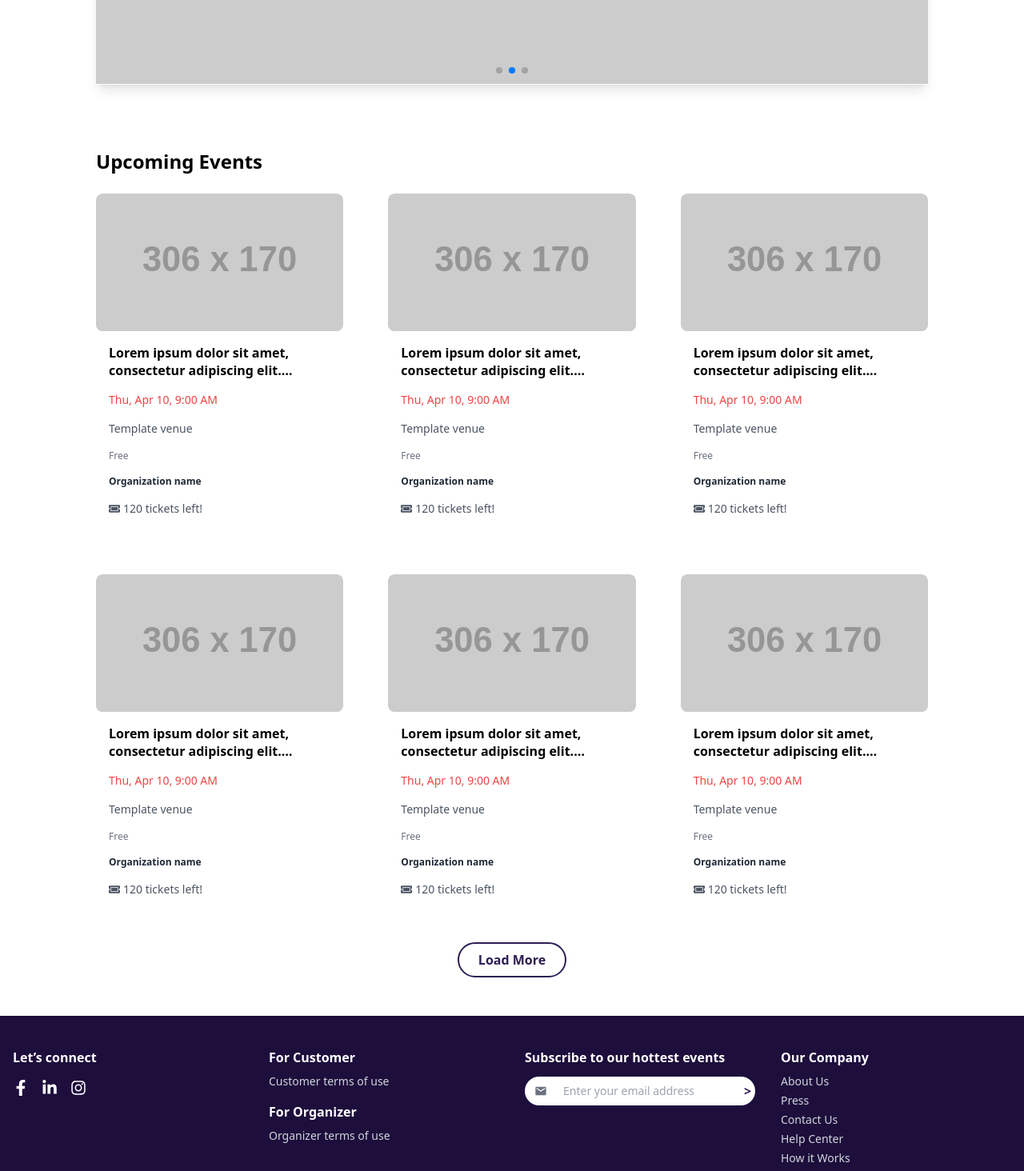
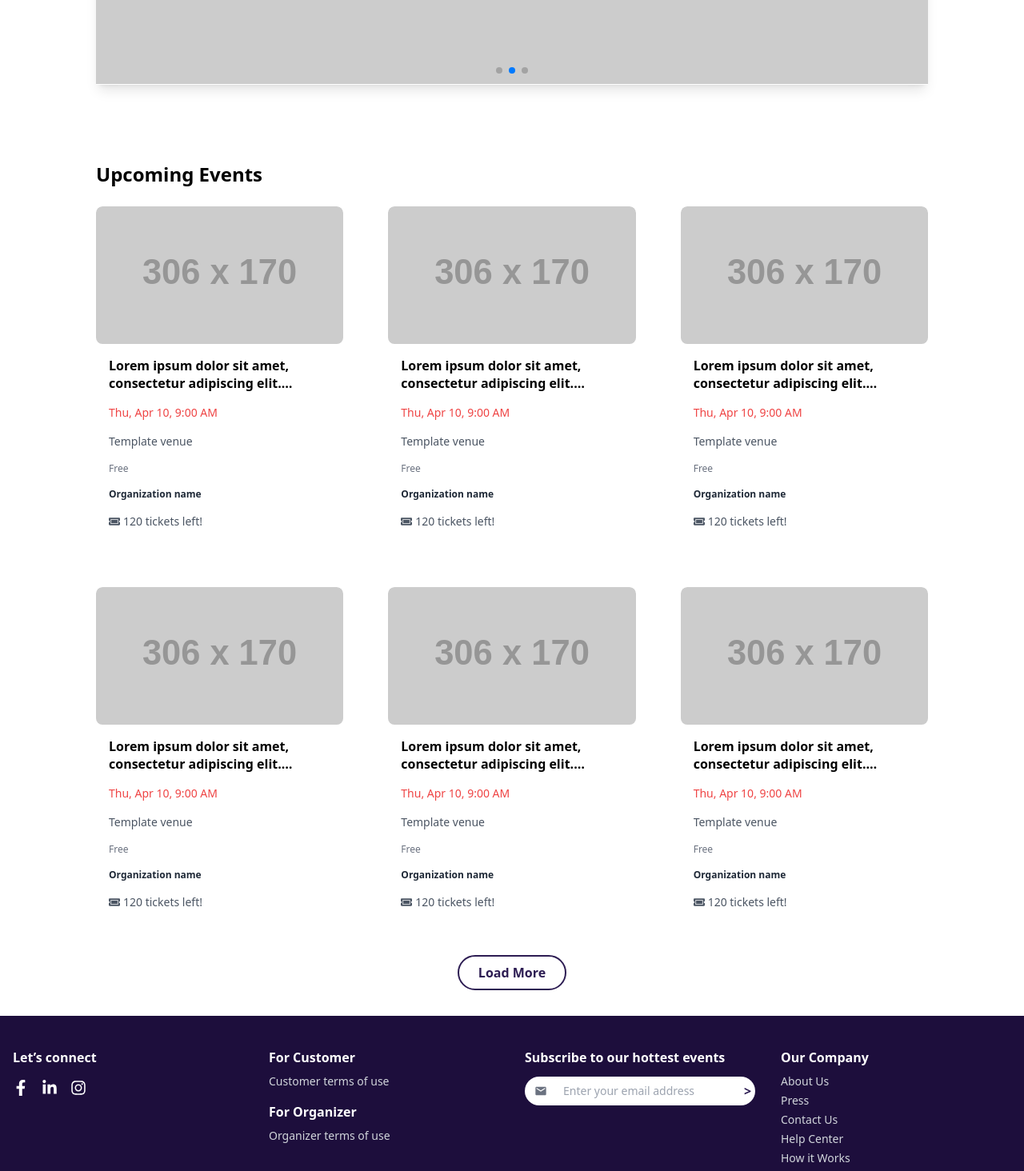
Before and after one commit to AndrwPham/event-ticket, a React (Vite) app in the folder frontend/: page / in a window 1280 px wide. Shown: the part 610-2074 px from the top of the page at 80% size. Built offline with nearby package versions, Linux system fonts and the light colour scheme.

Commit message:
fix: change margin to padding
use padding instead of margin, change size of the paddings

```diff
--- a/frontend/src/components/UpcomingEvents.tsx
+++ b/frontend/src/components/UpcomingEvents.tsx
@@ -57,14 +57,14 @@ const getEvents = () => {
 
 const UpcomingEvents: React.FC = () => {
     return (
-        <section className="my-8 px-4">
-            <h2 className="w-5/6 text-2xl font-bold mx-auto mt-20">
+        <section className="py-8 px-4">
+            <h2 className="w-5/6 text-2xl font-bold mx-auto mt-3 lg:mt-8">
                 Upcoming Events
             </h2>
             <div className="w-5/6 grid grid-cols-1 sm:grid-cols-2 lg:grid-cols-3 gap-14 mx-auto my-6">
                 {getEvents()}
             </div>
-            <div className="flex justify-center py-4">
+            <div className="flex justify-center pt-4">
                 <button className="px-6 py-2 border-2 border-[#2D1D53] rounded-full text-[#2D1D53] font-semibold hover:bg-[#2D1D53] hover:text-white transition">
                     Load More
                 </button>
```
